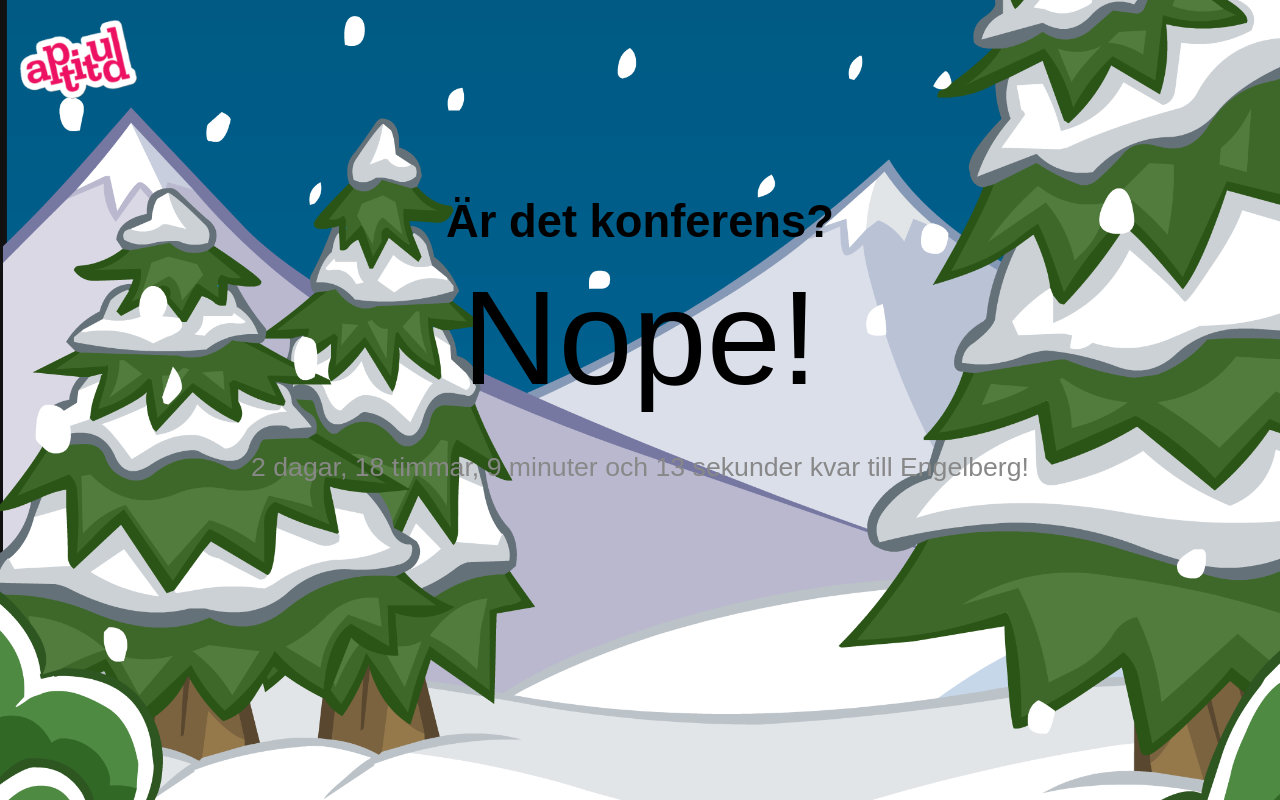
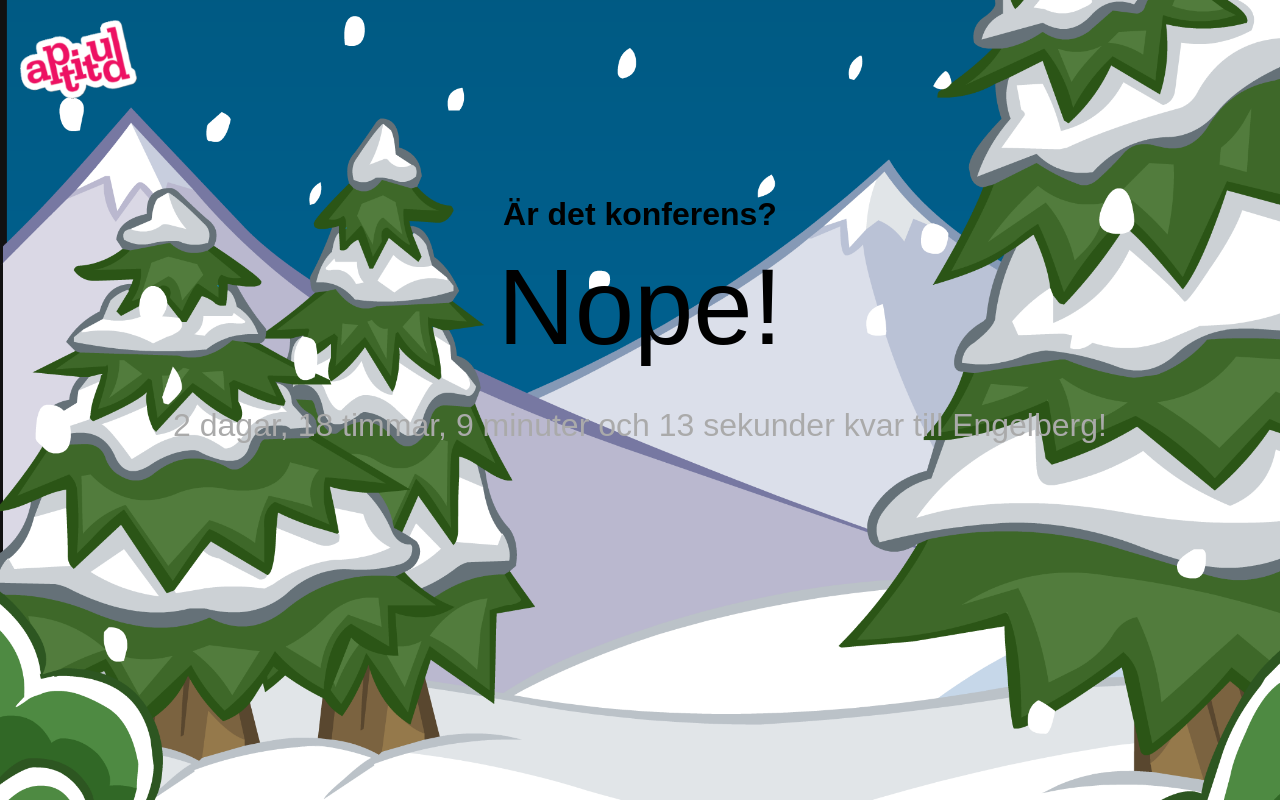
Before and after one commit to hugohaggmark/erekonfa, a website: page public/index.html in a window 1280 px wide. Drawn offline with nearby package versions, Linux system fonts and the light colour scheme; files that its build step writes are made by us from their sources; files whose address does not match are found by name.

Commit message:
fixing with styles

```diff
--- a/static/css/erekonfa.css
+++ b/static/css/erekonfa.css
@@ -27,23 +27,23 @@ img {
     padding: 0;
     padding-top: 1%;
     text-align: center;
-    font-size: 34pt;
+    font-size: 24pt;
     width: 100%;
 }
 .konfa {
     padding: 0;
     margin: 0;
     padding-top: 1%;
-    font-size: 100pt;
+    font-size: 80pt;
     text-align: center;
 }
 .tid {
-    color: #888;
+    color: #aaa;
     margin: 0;
     margin-top: 2%;
     padding: 0;
     padding-top: 1%;
     text-align: center;
-    font-size: 20pt;
+    font-size: 24pt;
     width: 100%;
 }
```
